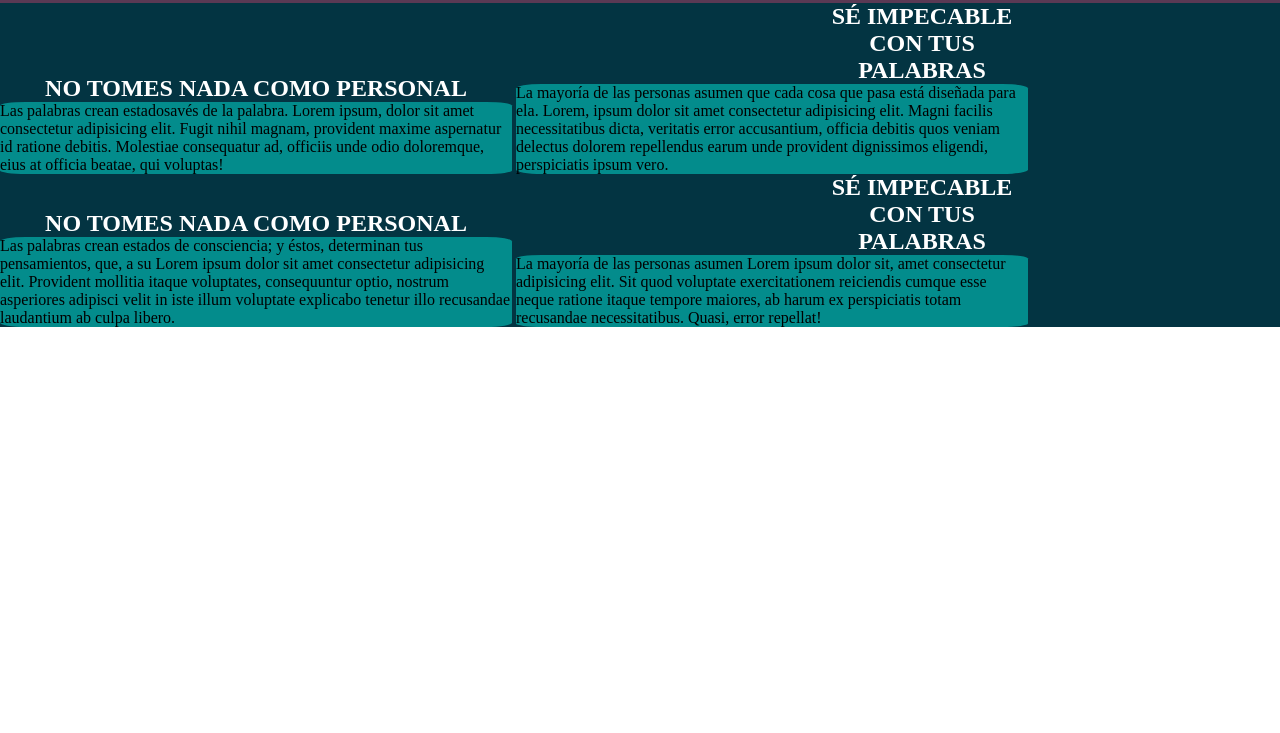
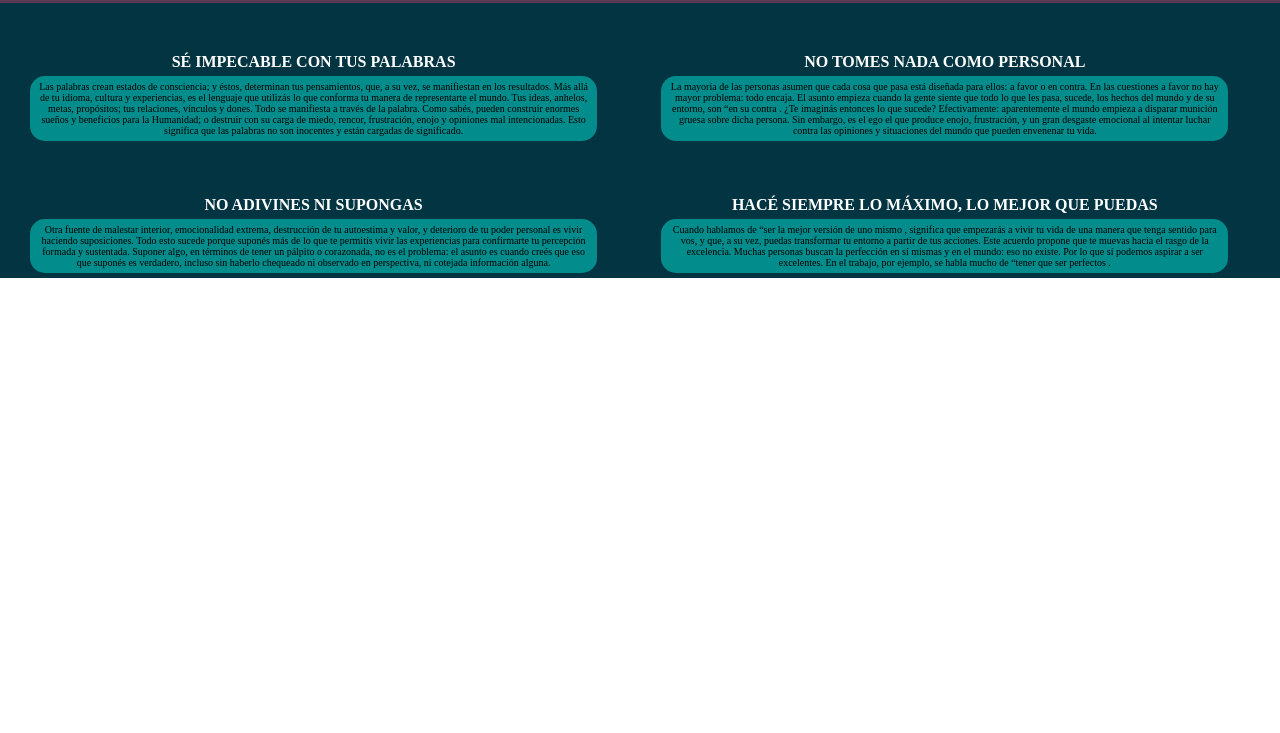
Before and after one commit to sebastianhernandezgualdron/reto, a plain HTML site: page Cuatro Acuerdos/Index.html in a window 1280 px wide. Shown: the part 67-800 px from the top of the page. Drawn offline with Linux system fonts and the light colour scheme.

Commit message:
Add files via upload

```diff
--- a/Cuatro Acuerdos/Index.html
+++ b/Cuatro Acuerdos/Index.html
@@ -14,22 +14,27 @@
     </header>
     <section class="seccion1">
         <div class=texto1>
-        <h2 class="subtitulo1">NO TOMES NADA COMO PERSONAL</h2>
-            <P class="parrafo">Las palabras crean estadosavés de la palabra. Lorem ipsum, dolor sit amet consectetur adipisicing elit. Fugit nihil magnam, provident maxime aspernatur id ratione debitis. Molestiae consequatur ad, officiis unde odio doloremque, eius at officia beatae, qui voluptas!</P>
+        <h2 class="subtitulo1">SÉ IMPECABLE CON TUS PALABRAS</h2>
+            <P class="parrafo">Las palabras crean estados de consciencia; y éstos, determinan tus pensamientos, que, a su vez, se manifiestan en los resultados. Más allá de tu idioma, cultura y experiencias, es el lenguaje que utilizás lo que conforma tu manera de representarte el mundo. Tus ideas, anhelos, metas, propósitos; tus relaciones, vínculos y dones. Todo se manifiesta a través de la palabra.
+
+                Como sabés, pueden construir enormes sueños y beneficios para la Humanidad; o destruir con su carga de miedo, rencor, frustración, enojo y opiniones mal intencionadas. Esto significa que las palabras no son inocentes y están cargadas de significado.</P>
         </div>
         <div class=texto1>
-        <h2 class="subtitulo2">SÉ IMPECABLE CON TUS PALABRAS</h2>
+        <h2 class="subtitulo2">NO TOMES NADA COMO PERSONAL</h2>
 
-        <p class="parrafo1">La mayoría de las personas asumen que cada cosa que pasa está diseñada para ela. Lorem, ipsum dolor sit amet consectetur adipisicing elit. Magni facilis necessitatibus dicta, veritatis error accusantium, officia debitis quos veniam delectus dolorem repellendus earum unde provident dignissimos eligendi, perspiciatis ipsum vero.</p>
+        <p class="parrafo1">La mayoría de las personas asumen que cada cosa que pasa está diseñada para ellos: a favor o en contra. En las cuestiones a favor no hay mayor problema: todo encaja. El asunto empieza cuando la gente siente que todo lo que les pasa, sucede, los hechos del mundo y de su entorno, son “en su contra .
+
+            ¿Te imaginás entonces lo que sucede? Efectivamente: aparentemente el mundo empieza a disparar munición gruesa sobre dicha persona. Sin embargo, es el ego el que produce enojo, frustración, y un gran desgaste emocional al intentar luchar contra las opiniones y situaciones del mundo que pueden envenenar tu vida.</p>
     </div>
 
-    <div class=texto1><h2 class="subtitulo1">NO TOMES NADA COMO PERSONAL</h2>
-            <P class="parrafo">Las palabras crean estados de consciencia; y éstos, determinan tus pensamientos, que, a su Lorem ipsum dolor sit amet consectetur adipisicing elit. Provident mollitia itaque voluptates, consequuntur optio, nostrum asperiores adipisci velit in iste illum voluptate explicabo tenetur illo recusandae laudantium ab culpa libero. </p>
+    <div class=texto1><h2 class="subtitulo1">NO ADIVINES NI SUPONGAS</h2>
+            <P class="parrafo">Otra fuente de malestar interior, emocionalidad extrema, destrucción de tu autoestima y valor, y deterioro de tu poder personal es vivir haciendo suposiciones.
+                Todo esto sucede porque suponés más de lo que te permitís vivir las experiencias para confirmarte tu percepción formada y sustentada. Suponer algo, en términos de tener un pálpito o corazonada, no es el problema: el asunto es cuando creés que eso que suponés es verdadero, incluso sin haberlo chequeado ni observado en perspectiva, ni cotejada información alguna. </p>
             </div>
             <div class=texto1>
-        <h2 class="subtitulo2">SÉ IMPECABLE CON TUS PALABRAS</h2>
+        <h2 class="subtitulo2">HACÉ SIEMPRE LO MÁXIMO, LO MEJOR QUE PUEDAS</h2>
 
-        <p class="parrafo1">La mayoría de las personas asumen Lorem ipsum dolor sit, amet consectetur adipisicing elit. Sit quod voluptate exercitationem reiciendis cumque esse neque ratione itaque tempore maiores, ab harum ex perspiciatis totam recusandae necessitatibus. Quasi, error repellat!</p>
+        <p class="parrafo1">Cuando hablamos de “ser la mejor versión de uno mismo , significa que empezarás a vivir tu vida de una manera que tenga sentido para vos, y que, a su vez, puedas transformar tu entorno a partir de tus acciones. Este acuerdo propone que te muevas hacia el rasgo de la excelencia. Muchas personas buscan la perfección en sí mismas y en el mundo: eso no existe. Por lo que sí podemos aspirar a ser excelentes. En el trabajo, por ejemplo, se habla mucho de “tener que ser perfectos .</p>
     </div>
 
     </div>
--- a/Cuatro Acuerdos/css/styles.css
+++ b/Cuatro Acuerdos/css/styles.css
@@ -7,10 +7,8 @@
 .head{
     width: 100%;
     height: 70px;
-    margin: 100;
-    padding: 100;
-
     background-color: rgb(90, 57, 84);
+    font-size: small;
 }
 
 .titulo{
@@ -19,55 +17,46 @@
     text-align: center;
     justify-content: center;
 
-
 }
 .seccion1{ background-color: rgb(3, 52, 66);
 
-
-
 }
-
-
-
 .subtitulo1{
     color: white;
     text-align: center;
-
-
-
+    font-size: medium;
 }
 .subtitulo2{
     color: white;
     text-align: center;
-    padding-left: 300px;
-    padding-right: 0px;
-
-
-
+    padding-top: 50px;
+    font-size: medium;
+    height: 1%;
 }
 .parrafo{
-    border: 1px rgb(3, 140, 140);
+    border: 2px rgb(3, 140, 140);
     background-color:rgb(3, 140, 140) ;
-    border-radius: 5%;
-
-
-
-
-
+    border-radius: 15px;
+    text-align: center;
+    font-size: x-small;
+    padding: 5px;
+    margin: 5px 30px;
 
 }
 .parrafo1{
     border: 2px rgb(3, 140, 140);
     background-color:rgb(3, 140, 140) ;
-    border-radius: 5%;
-    align-items: right;
-
+    border-radius: 15px;
+    text-align: center;
+    font-size: x-small;
+    padding: 5px;
+    margin: 5px 30px;
 
 
 }
 .texto1{
     display: inline-block;
     width: 49%;
-    max-width: 40vw;
+    max-width: 100vw;
 
 }
```
